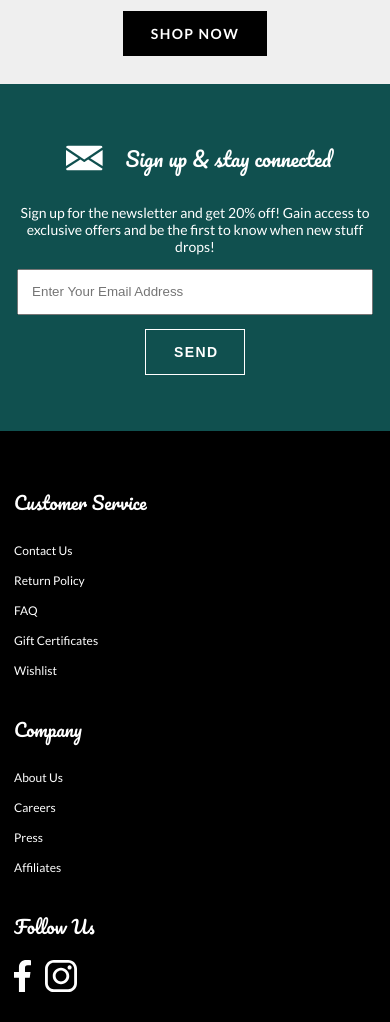
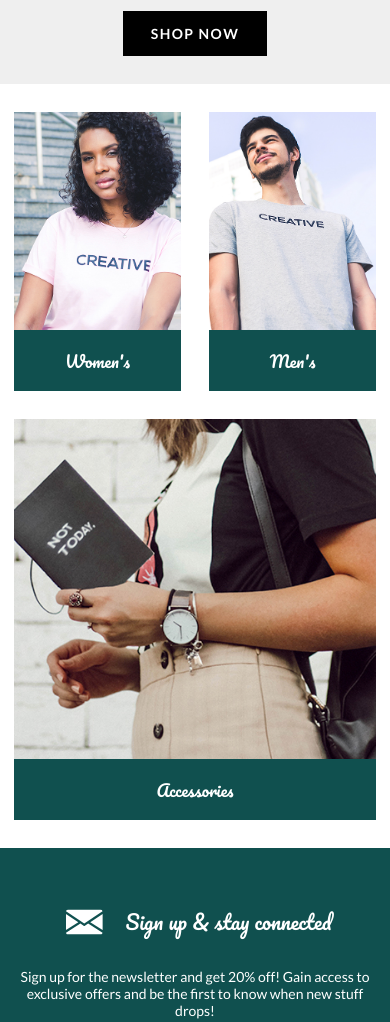
Before and after one commit to baileylatimer/dyode-frontend-challenge, a Gatsby site: page / in a window 390 px wide. Shown: the part 750-1772 px from the top of the page. Built offline with nearby package versions, Linux system fonts and the light colour scheme; Gatsby itself is replaced by a stand-in of ours.

Commit message:
created collection-list

```diff
--- a/src/assets/css/base/_util.scss
+++ b/src/assets/css/base/_util.scss
@@ -101,7 +101,7 @@ a {
 .mr-8 {
   margin-right: 2em;
 }
-.mr-10 {
+.mr-12 {
   margin-right: 4em;
 }
 
--- a/src/assets/css/components/0_partials.scss
+++ b/src/assets/css/components/0_partials.scss
@@ -1,5 +1,6 @@
 @import "1_announcement-bar";
 @import "1_header";
 @import "1_hero";
+@import "1_collection-list";
 @import "1_newsletter";
 @import "1_footer";
--- /dev/null
+++ b/src/assets/css/components/1_collection-list.scss
@@ -0,0 +1,46 @@
+.collection--list {
+  width: 100vw;
+  @media only screen and (max-width: 768px) {
+    flex-wrap: wrap;
+  }
+}
+
+.collection--item {
+  width: 100%;
+  &:nth-child(2) {
+    margin-left: 2em;
+  }
+  @media only screen and (min-width: 768px) {
+    &:nth-child(2) {
+      margin-left: 1em;
+      margin-right: 1em;
+    }
+  }
+  @media only screen and (max-width: 768px) {
+    &:nth-child(1), &:nth-child(2) {
+      width: calc(50% - 1em)
+    }
+  }
+  @media only screen and (max-width: 768px) {
+    &:nth-child(3) {
+      margin-top: 2em;
+    }
+  }
+}
+
+.collection--link {
+  background-color: var(--color-primary);
+  width: 100%;
+}
+
+.gatsby-image-wrapper,
+.gatsby-image-wrapper div {
+  width: 100% !important;
+  max-width: 100% !important;
+}
+
+@media only screen and (max-width: 768px) {
+  .collection--list .gatsby-image-wrapper {
+    max-height: 340px;
+  }
+}
--- a/src/components/collection-list.js
+++ b/src/components/collection-list.js
@@ -1,14 +1,32 @@
 
 import React from "react"
+import { StaticImage } from "gatsby-plugin-image"
 
-const AnnouncementBar = props => (
-<div className="collection-list flex justify-center items-center py-2">
-  <div className="container flex justify-center items-center">
-    <p>{props.text}</p>
+const CollectionList = props => (
+<div className="flex justify-center items-center py-8">
+  <div className="collection--list container flex justify-center items-center">
+    <div className="collection--item flex flex-col justify-center items-center">
+      <StaticImage className="" src="../images/collection--women.jpg" alt="Shop Women's" />
+      <div className="collection--link flex justify-center items-center">
+        <h3 className="text--light">Women's</h3>
+      </div>
+    </div>
+    <div className="collection--item flex flex-col justify-center items-center">
+      <StaticImage className="" src="../images/collection--men.jpg" alt="Shop Men's" />
+      <div className="collection--link flex justify-center items-center">
+        <h3 className="text--light">Men's</h3>
+      </div>
+    </div>
+    <div className="collection--item flex flex-col justify-center items-center">
+      <StaticImage className="" src="../images/collection--accessories.jpg" alt="Shop Accessories" />
+      <div className="collection--link flex justify-center items-center">
+        <h3 className="text--light">Accessories</h3>
+      </div>
+    </div>
   </div>
 </div>
 );
 
 
 
-export default AnnouncementBar
+export default CollectionList
--- a/src/components/footer.js
+++ b/src/components/footer.js
@@ -5,7 +5,7 @@ const Footer = props => (
 <footer className="flex flex-col justify-center items-center py-12">
   <div className="container flex justify-between items-start">
     <div className="links flex">
-      <div className="column mr-10 mb-8">
+      <div className="column mr-12 mb-8">
         <ul>
           <li><h6>Customer Service</h6></li>
           <li><a href="/test">Contact Us</a></li>
--- a/src/components/hero.js
+++ b/src/components/hero.js
@@ -1,5 +1,4 @@
 import React from "react"
-import { graphql } from "gatsby"
 import { StaticImage } from "gatsby-plugin-image"
 import Slider from "react-slick"
 import "slick-carousel/slick/slick.css"
--- a/src/pages/index.js
+++ b/src/pages/index.js
@@ -4,6 +4,7 @@ import Header from "../components/header"
 import Hero from "../components/hero"
 import Newsletter from "../components/newsletter"
 import Footer from "../components/footer"
+import CollectionList from "../components/collection-list"
 
 
 
@@ -12,7 +13,8 @@ const IndexPage = () => {
     <main>
       <AnnouncementBar text="Free Shipping on All Orders Over $75"/>
       <Header/>
-      <Hero />
+      <Hero/>
+      <CollectionList/>
       <Newsletter/>
       <Footer/>
     </main>
@@ -21,4 +23,4 @@ const IndexPage = () => {
 
 export default IndexPage
 
-export const Head = () => <title>Home Page</title>
+export const Head = () => <title>DYODE | Home Page</title>
```
Also changed, not shown: src/components/image.js (deleted, +0 -44 lines), src/components/logo.png (deleted), src/images/collection--accessories.jpg (added), src/images/collection--men.jpg (added), src/images/collection--women.jpg (added).
